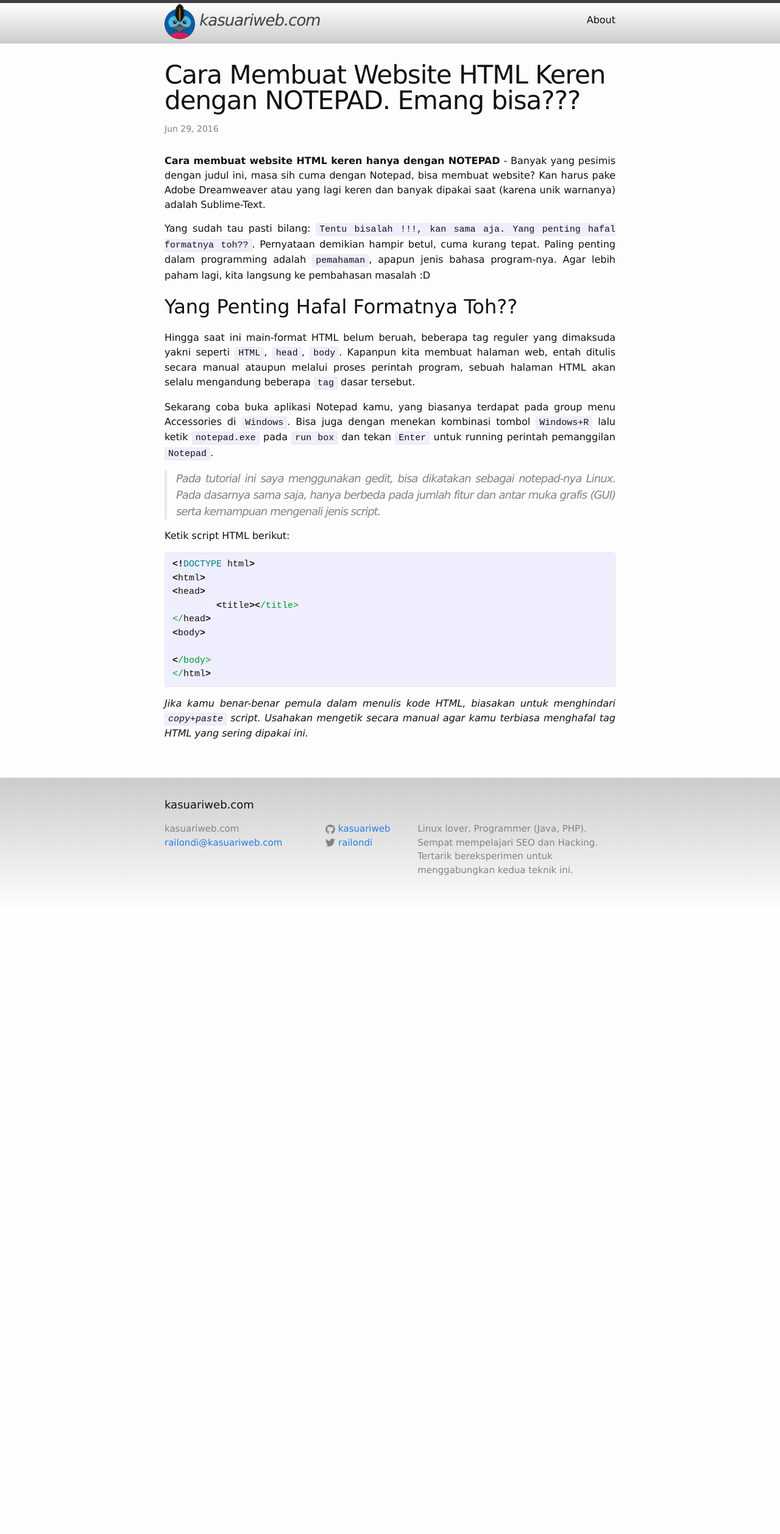
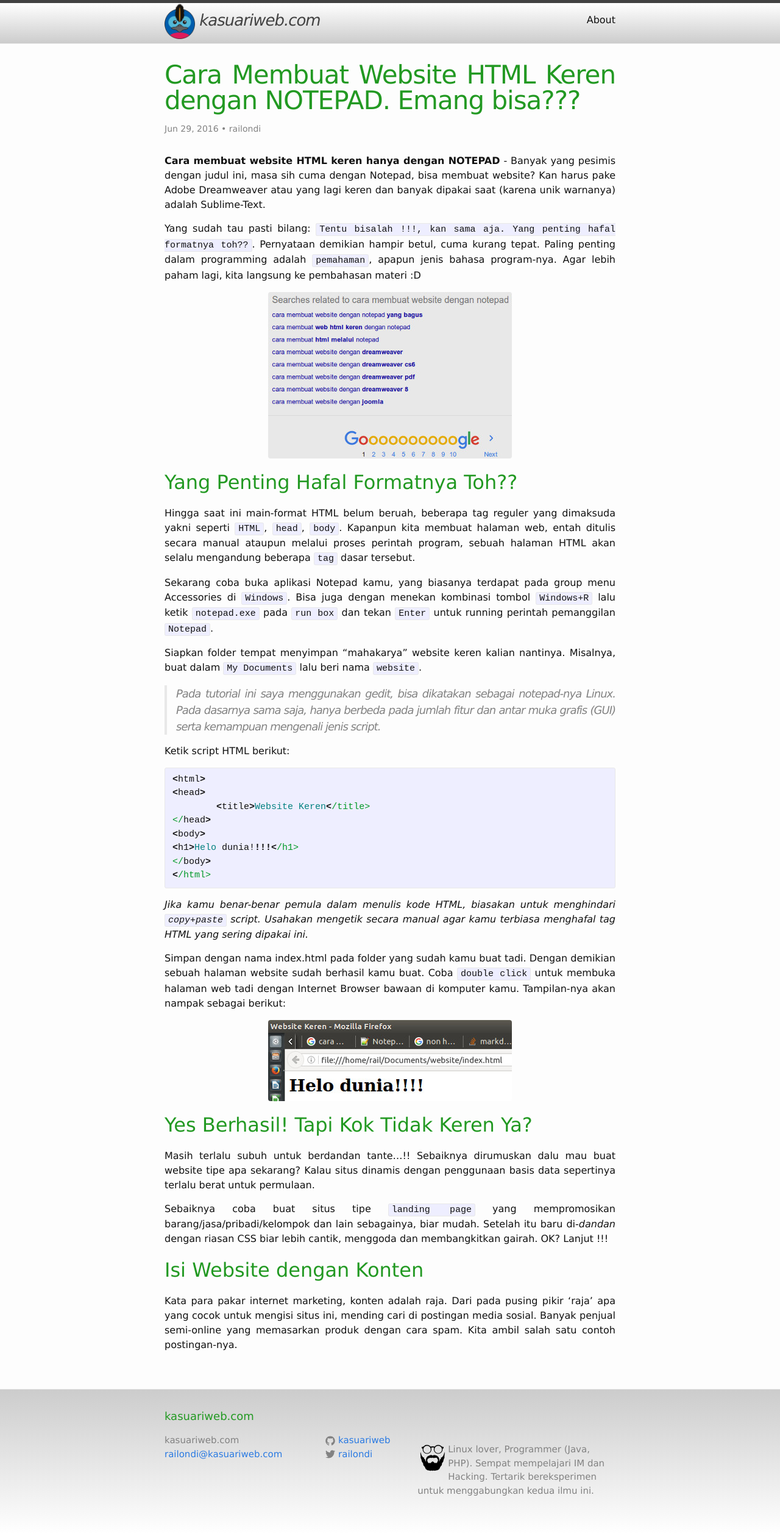
Before and after one commit to railondi/railondi.github.io, a Jekyll site: the page built from _posts/2016-06-30-cara-membuat-website-html-dengan-notepad.markdown, in a window 1280 px wide. Shown: the whole page at 61% size. Built offline with Jekyll 4.4.1, drawn with Linux system fonts in a browser that asks for light colours; before the commit the page ends 1498 px from its top, so only the background shows below that.

Commit message:
update post

```diff
--- a/_config.yml
+++ b/_config.yml
@@ -9,7 +9,7 @@
 title: kasuariweb.com
 email: railondi@kasuariweb.com
 description: > # this means to ignore newlines until "baseurl:"
-  Linux lover, Programmer (Java, PHP). Sempat mempelajari SEO dan Hacking. Tertarik bereksperimen untuk menggabungkan kedua teknik ini.
+  Linux lover, Programmer (Java, PHP). Sempat mempelajari IM dan Hacking. Tertarik bereksperimen untuk menggabungkan kedua ilmu ini.
 baseurl: "" # the subpath of your site, e.g. /blog
 url: "http://kasuariweb.com" # the base hostname & protocol for your site
 twitter_username: railondi
--- a/_includes/footer.html
+++ b/_includes/footer.html
@@ -29,7 +29,10 @@
       </div>
 
       <div class="footer-col footer-col-3">
-        <p>{{ site.description }}</p>
+        <p>
+          <div style="float:left;"><img src="{{ base.url }}/assets/janggut-1.png" width="50" /></div>
+          {{ site.description }}
+        </p>
       </div>
     </div>
 
--- a/_posts/2016-06-30-cara-membuat-website-html-dengan-notepad.markdown
+++ b/_posts/2016-06-30-cara-membuat-website-html-dengan-notepad.markdown
@@ -4,15 +4,21 @@ title: Cara Membuat Website HTML Keren dengan NOTEPAD. Emang bisa???
 date:   2016-06-30 02:24:36 +0900
 categories: html
 permalink: cara-membuat-website-html-notepad
+excerpt_separator: <!--more-->
+author: railondi
 ---
-<strong>Cara membuat website HTML keren hanya dengan NOTEPAD</strong> - Banyak yang pesimis dengan judul ini, masa sih cuma dengan Notepad, bisa membuat website? Kan harus pake Adobe Dreamweaver atau yang lagi keren dan banyak dipakai saat (karena unik warnanya) adalah Sublime-Text.
+<strong>Cara membuat website HTML keren hanya dengan NOTEPAD</strong> - Banyak yang pesimis dengan judul ini, masa sih cuma dengan Notepad, bisa membuat website? Kan harus pake Adobe Dreamweaver atau<!--more--> yang lagi keren dan banyak dipakai saat (karena unik warnanya) adalah Sublime-Text.
 
-Yang sudah tau pasti bilang: `Tentu bisalah !!!, kan sama aja. Yang penting hafal formatnya toh??`. Pernyataan demikian hampir betul, cuma kurang tepat. Paling penting dalam programming adalah `pemahaman`, apapun jenis bahasa program-nya. Agar lebih paham lagi, kita langsung ke pembahasan masalah :D
+Yang sudah tau pasti bilang: `Tentu bisalah !!!, kan sama aja. Yang penting hafal formatnya toh??`. Pernyataan demikian hampir betul, cuma kurang tepat. Paling penting dalam programming adalah `pemahaman`, apapun jenis bahasa program-nya. Agar lebih paham lagi, kita langsung ke pembahasan materi :D
+
+![Cara buat website dengan Notepad]({{ base.url }}/pictures/buat-web-dengan-notepad.jpg){: .center-image }
 
 <h2>Yang Penting Hafal Formatnya Toh??</h2>
 Hingga saat ini main-format HTML belum beruah, beberapa tag reguler yang dimaksuda yakni seperti `HTML`, `head`, `body`. Kapanpun kita membuat halaman web, entah ditulis secara manual ataupun melalui proses perintah program, sebuah halaman HTML akan selalu mengandung beberapa `tag` dasar tersebut.
 
 Sekarang coba buka aplikasi Notepad kamu, yang biasanya terdapat pada group menu Accessories di `Windows`. Bisa juga dengan menekan kombinasi tombol `Windows+R` lalu ketik `notepad.exe` pada `run box` dan tekan `Enter` untuk running perintah pemanggilan `Notepad`.
+
+Siapkan folder tempat menyimpan "mahakarya" website keren kalian nantinya. Misalnya, buat dalam `My Documents` lalu beri nama `website`.
 
 <blockquote>
 	Pada tutorial ini saya menggunakan gedit, bisa dikatakan sebagai notepad-nya Linux. Pada dasarnya sama saja, hanya berbeda pada jumlah fitur dan antar muka grafis (GUI) serta kemampuan mengenali jenis script.
@@ -21,14 +27,27 @@ Sekarang coba buka aplikasi Notepad kamu, yang biasanya terdapat pada group menu
 Ketik script HTML berikut:
 
 {% highlight ruby %}
-<!DOCTYPE html>
 <html>
 <head>
-	<title></title>
+	<title>Website Keren</title>
 </head>
 <body>
-
+<h1>Helo dunia!!!!</h1>
 </body>
 </html>
 {% endhighlight %}
 <i>Jika kamu benar-benar pemula dalam menulis kode HTML, biasakan untuk menghindari `copy+paste` script. Usahakan mengetik secara manual agar kamu terbiasa menghafal tag HTML yang sering dipakai ini.</i>
+
+Simpan dengan nama index.html pada folder yang sudah kamu buat tadi. Dengan demikian sebuah halaman website sudah berhasil kamu buat. Coba `double click` untuk membuka halaman web tadi dengan Internet Browser bawaan di komputer kamu. Tampilan-nya akan nampak sebagai berikut:
+
+![Cara buat web html keren dengan Notepad]({{ base.url }}/pictures/buat-web-dengan-notepad-helo-dunia.jpg){: .center-image }
+
+<h2>Yes Berhasil! Tapi Kok Tidak Keren Ya?</h2>
+Masih terlalu subuh untuk berdandan tante...!! Sebaiknya dirumuskan dalu mau buat website tipe apa sekarang? Kalau situs dinamis dengan penggunaan basis data sepertinya terlalu berat untuk permulaan.
+
+Sebaiknya coba buat situs tipe `landing page` yang mempromosikan barang/jasa/pribadi/kelompok dan lain sebagainya, biar mudah. Setelah itu baru di-<i>dandan</i> dengan riasan CSS biar lebih cantik, menggoda dan membangkitkan gairah. OK? Lanjut !!!
+
+<h2>Isi Website dengan Konten</h2>
+Kata para pakar internet marketing, konten adalah raja. Dari pada pusing pikir 'raja' apa yang cocok untuk mengisi situs ini, mending cari di postingan media sosial. Banyak penjual semi-online yang memasarkan produk dengan cara spam. Kita ambil salah satu contoh postingan-nya.
+
+<!--ambil contoh konten posting jual barang dari facebook ubah jadi landing page-->
--- a/_sass/_base.scss
+++ b/_sass/_base.scss
@@ -25,6 +25,9 @@ body {
     font-kerning: normal;
 }
 
+article{
+    text-align: justify;
+}
 
 
 /**
@@ -47,7 +50,12 @@ img {
     vertical-align: middle;
 }
 
-
+.center-image
+{
+    margin: 0 auto;
+    display: block;
+    border-radius:4px;
+}
 
 /**
  * Figures
--- a/_sass/_layout.scss
+++ b/_sass/_layout.scss
@@ -11,6 +11,10 @@
 
     // color
     background: linear-gradient(#fff,#ccc);
+}
+
+h1, h2, h3, h4, h5, h6{
+    color: #292;
 }
 
 .site-title {
--- a/index.html
+++ b/index.html
@@ -14,6 +14,10 @@ layout: default
         <h2>
           <a class="post-link" href="{{ post.url | prepend: site.baseurl }}">{{ post.title }}</a>
         </h2>
+        <article>
+          {{ post.excerpt | remove: '<p>' | remove: '</p>' | remove: '<strong>' | remove: '</strong>' }}
+          <a href="{{ post.url }}"> [Selengkapnya &rarr;] </a>
+        </article>
       </li>
     {% endfor %}
   </ul>
```
Also changed, not shown: assets/janggut-1.png (added), pictures/buat-web-dengan-notepad-helo-dunia.jpg (added).
